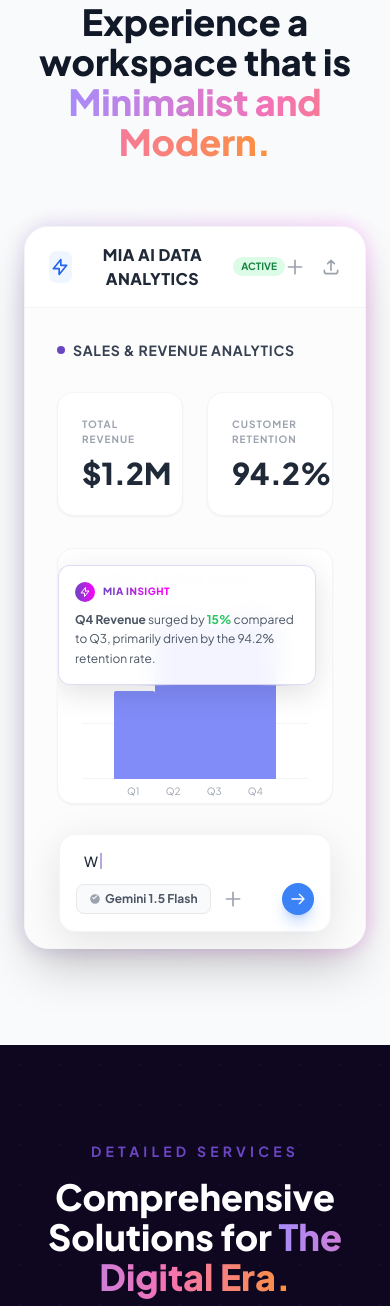
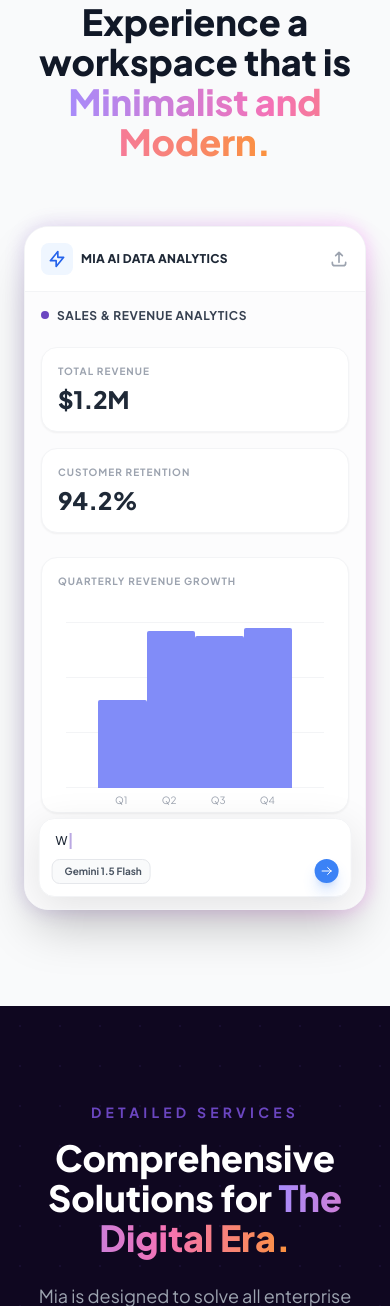
Before and after one commit to lucy080821/mia-analyst, a Django app: page /en/ in a window 390 px wide. Shown: the part 4904-6210 px from the top of the page. Run offline with Django 5.2, Linux system fonts and the light colour scheme; some libraries are stand-ins or nearby versions.

Commit message:
Fix mobile responsive issues on landing pages

```diff
--- a/templates/landing_en.html
+++ b/templates/landing_en.html
@@ -436,41 +436,41 @@
                 <!-- Dashboard Mockup Container -->
                 <div class="relative bg-white rounded-[24px] shadow-2xl overflow-hidden border border-gray-100 transition-transform duration-700 hover:scale-[1.02] flex flex-col">
                     <!-- Dashboard Header -->
-                    <div class="flex items-center justify-between px-6 py-4 border-b border-gray-100 bg-white">
-                        <div class="flex items-center space-x-3">
-                            <div class="w-8 h-8 bg-blue-50 text-blue-600 rounded-lg flex items-center justify-center">
+                    <div class="flex items-center justify-between px-4 sm:px-6 py-4 border-b border-gray-100 bg-white">
+                        <div class="flex items-center space-x-2 sm:space-x-3 overflow-hidden">
+                            <div class="w-8 h-8 bg-blue-50 text-blue-600 rounded-lg flex items-center justify-center shrink-0">
                                 <svg class="w-5 h-5" fill="none" stroke="currentColor" viewBox="0 0 24 24"><path stroke-linecap="round" stroke-linejoin="round" stroke-width="2" d="M13 10V3L4 14h7v7l9-11h-7z"></path></svg>
                             </div>
-                            <span class="font-black text-gray-800 tracking-wide">MIA AI DATA ANALYTICS</span>
-                            <span class="px-2 py-0.5 bg-green-100 text-green-700 text-[10px] font-bold rounded-full">ACTIVE</span>
+                            <span class="font-black text-gray-800 tracking-wide text-xs sm:text-base truncate">MIA AI DATA ANALYTICS</span>
+                            <span class="px-2 py-0.5 bg-green-100 text-green-700 text-[10px] font-bold rounded-full hidden sm:inline-block shrink-0">ACTIVE</span>
                         </div>
-                        <div class="flex space-x-4 text-gray-400">
-                            <svg class="w-5 h-5" fill="none" stroke="currentColor" viewBox="0 0 24 24"><path stroke-linecap="round" stroke-linejoin="round" stroke-width="2" d="M12 4v16m8-8H4"></path></svg>
+                        <div class="flex space-x-2 sm:space-x-4 text-gray-400 shrink-0">
+                            <svg class="w-5 h-5 hidden sm:block" fill="none" stroke="currentColor" viewBox="0 0 24 24"><path stroke-linecap="round" stroke-linejoin="round" stroke-width="2" d="M12 4v16m8-8H4"></path></svg>
                             <svg class="w-5 h-5" fill="none" stroke="currentColor" viewBox="0 0 24 24"><path stroke-linecap="round" stroke-linejoin="round" stroke-width="2" d="M4 16v1a3 3 0 003 3h10a3 3 0 003-3v-1m-4-8l-4-4m0 0L8 8m4-4v12"></path></svg>
                         </div>
                     </div>
 
                     <!-- Dashboard Content -->
-                    <div class="p-8 bg-gray-50/50 flex-1 flex flex-col">
-                        <div class="flex items-center space-x-2 mb-8">
-                            <div class="w-2 h-2 bg-primary rounded-full"></div>
-                            <h4 class="font-bold text-gray-700 tracking-wider text-sm uppercase">Sales & Revenue Analytics</h4>
+                    <div class="p-4 sm:p-8 bg-gray-50/50 flex-1 flex flex-col">
+                        <div class="flex items-center space-x-2 mb-6 sm:mb-8">
+                            <div class="w-2 h-2 bg-primary rounded-full shrink-0"></div>
+                            <h4 class="font-bold text-gray-700 tracking-wider text-xs sm:text-sm uppercase leading-tight">Sales & Revenue Analytics</h4>
                         </div>
 
                         <!-- Metrics -->
-                        <div class="grid grid-cols-2 gap-6 mb-8">
-                            <div class="bg-white p-6 rounded-2xl border border-gray-100 shadow-sm text-left">
-                                <div class="text-[10px] font-bold text-gray-400 uppercase tracking-widest mb-2">Total Revenue</div>
-                                <div class="text-3xl font-black text-gray-800">$1.2M</div>
+                        <div class="grid grid-cols-1 sm:grid-cols-2 gap-4 sm:gap-6 mb-6 sm:mb-8">
+                            <div class="bg-white p-4 sm:p-6 rounded-2xl border border-gray-100 shadow-sm text-left">
+                                <div class="text-[10px] font-bold text-gray-400 uppercase tracking-widest mb-1 sm:mb-2">Total Revenue</div>
+                                <div class="text-2xl sm:text-3xl font-black text-gray-800">$1.2M</div>
                             </div>
-                            <div class="bg-white p-6 rounded-2xl border border-gray-100 shadow-sm text-left">
-                                <div class="text-[10px] font-bold text-gray-400 uppercase tracking-widest mb-2">Customer Retention</div>
-                                <div class="text-3xl font-black text-gray-800">94.2%</div>
+                            <div class="bg-white p-4 sm:p-6 rounded-2xl border border-gray-100 shadow-sm text-left">
+                                <div class="text-[10px] font-bold text-gray-400 uppercase tracking-widest mb-1 sm:mb-2">Customer Retention</div>
+                                <div class="text-2xl sm:text-3xl font-black text-gray-800">94.2%</div>
                             </div>
                         </div>
 
                         <!-- Charts Area -->
-                        <div class="bg-white p-6 rounded-2xl border border-gray-100 shadow-sm mb-28 text-left h-64 relative overflow-hidden">
+                        <div class="bg-white p-4 sm:p-6 rounded-2xl border border-gray-100 shadow-sm mb-20 sm:mb-28 text-left h-64 sm:h-64 relative overflow-hidden">
                             <div class="text-[10px] font-bold text-gray-400 uppercase tracking-widest mb-6 relative z-10">Quarterly Revenue Growth</div>
                             <!-- Grid Lines -->
                             <div class="absolute inset-x-6 top-16 bottom-6 flex flex-col justify-between pointer-events-none z-0">
@@ -494,7 +494,7 @@
                             </div>
 
                             <!-- AI Insight Overlay -->
-                            <div class="absolute top-4 right-4 bg-white/90 backdrop-blur-md p-4 rounded-xl shadow-[0_8px_30px_rgb(0,0,0,0.12)] border border-primary/20 max-w-xs z-20 transform transition-all duration-500 hover:scale-105">
+                            <div class="hidden sm:block absolute top-4 right-4 bg-white/90 backdrop-blur-md p-4 rounded-xl shadow-[0_8px_30px_rgb(0,0,0,0.12)] border border-primary/20 max-w-xs z-20 transform transition-all duration-500 hover:scale-105">
                                 <div class="flex items-center space-x-2 mb-2">
                                     <div class="w-5 h-5 bg-gradient-to-r from-primary to-accent rounded-full flex items-center justify-center">
                                         <svg class="w-3 h-3 text-white" fill="none" stroke="currentColor" viewBox="0 0 24 24"><path stroke-linecap="round" stroke-linejoin="round" stroke-width="2" d="M13 10V3L4 14h7v7l9-11h-7z"></path></svg>
@@ -509,8 +509,8 @@
                     </div>
 
                     <!-- Floating Chat Input -->
-                    <div class="absolute bottom-4 left-1/2 -translate-x-1/2 w-[80%] max-w-2xl bg-white rounded-2xl shadow-[0_10px_40px_rgba(0,0,0,0.1)] border border-gray-100 p-4 flex flex-col space-y-3 z-20">
-                        <div class="text-sm text-gray-600 text-left px-2 font-medium h-5 flex items-center">
+                    <div class="absolute bottom-3 sm:bottom-4 left-1/2 -translate-x-1/2 w-[92%] sm:w-[80%] max-w-2xl bg-white rounded-2xl shadow-[0_10px_40px_rgba(0,0,0,0.1)] border border-gray-100 p-3 sm:p-4 flex flex-col space-y-2 sm:space-y-3 z-20">
+                        <div class="text-xs sm:text-sm text-gray-600 text-left px-1 sm:px-2 font-medium h-5 flex items-center">
                             <span id="chat-input-typewriter" class="text-gray-800"></span><span class="animate-pulse border-r-2 border-primary/70 inline-block h-4 ml-[2px]"></span>
                         </div>
                         <script>
@@ -561,16 +561,16 @@
                                 }
                             });
                         </script>
-                        <div class="flex items-center justify-between mt-2">
-                            <div class="flex items-center space-x-3">
-                                <div class="flex items-center space-x-1 bg-gray-50 border border-gray-200 px-3 py-1.5 rounded-lg text-xs font-bold text-gray-600">
-                                    <svg class="w-3 h-3 text-gray-400" fill="currentColor" viewBox="0 0 20 20"><path d="M10 2a8 8 0 100 16 8 8 0 000-16zM8 11l-3-3 1.4-1.4L8 8.2l4.6-4.6L14 5l-6 6z"></path></svg>
+                        <div class="flex items-center justify-between mt-1 sm:mt-2">
+                            <div class="flex items-center space-x-2 sm:space-x-3">
+                                <div class="flex items-center space-x-1 bg-gray-50 border border-gray-200 px-2 sm:px-3 py-1 sm:py-1.5 rounded-lg text-[10px] sm:text-xs font-bold text-gray-600 shrink-0">
+                                    <svg class="w-3 h-3 text-gray-400 hidden sm:block" fill="currentColor" viewBox="0 0 20 20"><path d="M10 2a8 8 0 100 16 8 8 0 000-16zM8 11l-3-3 1.4-1.4L8 8.2l4.6-4.6L14 5l-6 6z"></path></svg>
                                     <span>Gemini 1.5 Flash</span>
                                 </div>
-                                <button class="text-gray-400 hover:text-gray-600"><svg class="w-5 h-5" fill="none" stroke="currentColor" viewBox="0 0 24 24"><path stroke-linecap="round" stroke-linejoin="round" stroke-width="2" d="M12 4v16m8-8H4"></path></svg></button>
+                                <button class="text-gray-400 hover:text-gray-600 hidden sm:block"><svg class="w-5 h-5" fill="none" stroke="currentColor" viewBox="0 0 24 24"><path stroke-linecap="round" stroke-linejoin="round" stroke-width="2" d="M12 4v16m8-8H4"></path></svg></button>
                             </div>
-                            <div class="w-8 h-8 bg-blue-500 rounded-full flex items-center justify-center text-white cursor-pointer hover:bg-blue-600 transition-colors shadow-lg shadow-blue-500/30">
-                                <svg class="w-4 h-4" fill="none" stroke="currentColor" viewBox="0 0 24 24"><path stroke-linecap="round" stroke-linejoin="round" stroke-width="2" d="M14 5l7 7m0 0l-7 7m7-7H3"></path></svg>
+                            <div class="w-6 h-6 sm:w-8 sm:h-8 bg-blue-500 rounded-full flex items-center justify-center text-white cursor-pointer hover:bg-blue-600 transition-colors shadow-lg shadow-blue-500/30 shrink-0">
+                                <svg class="w-3 h-3 sm:w-4 sm:h-4" fill="none" stroke="currentColor" viewBox="0 0 24 24"><path stroke-linecap="round" stroke-linejoin="round" stroke-width="2" d="M14 5l7 7m0 0l-7 7m7-7H3"></path></svg>
                             </div>
                         </div>
                     </div>
```
Also changed, not shown: templates/landing.html (+31 -31 lines).
